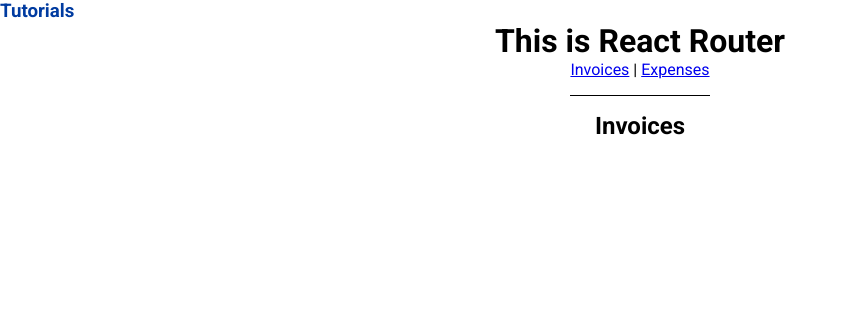
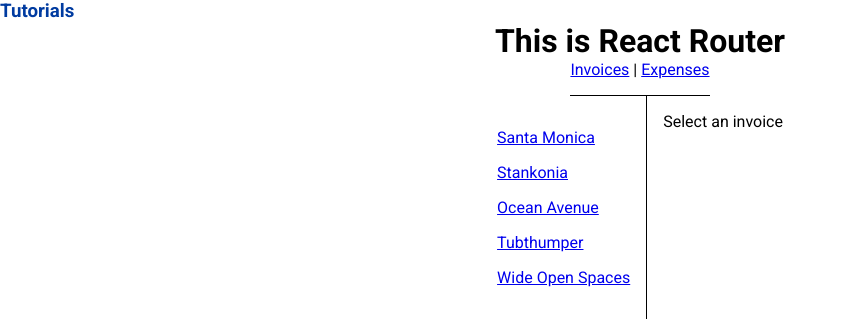
Before and after one commit to PlatenPrime/tutorials, a React (Create React App) app: page /router/invoices in a window 1280 px wide. Shown: the top 326 px of the page, without its empty margins (0-848 px from the left). Built offline with nearby package versions, Linux system fonts and the light colour scheme.

Commit message:
Router params tutorial

```diff
--- a/src/index.js
+++ b/src/index.js
@@ -12,6 +12,7 @@
 import Router from './pages/Router/Router';
 import Expenses from './pages/Router/routes/Expenses';
 import Invoices from './pages/Router/routes/Invoices';
+import Invoice from './pages/Router/routes/Invoice';
 
 
 
@@ -42,7 +43,36 @@
 					/>
 
 					<Route path="expenses" element={<Expenses />} />
-					<Route path="invoices" element={<Invoices />} />
+
+
+					<Route path="invoices" element={<Invoices />}>
+						<Route
+							index
+							element={
+								<main style={{ padding: "1rem" }}>
+									<p>Select an invoice</p>
+								</main>
+							}
+						/>
+
+
+
+
+						<Route path=":invoiceId" element={<Invoice />} />
+					</Route>
+
+
+
+
+
+					<Route
+						path="*"
+						element={
+							<main style={{ padding: "1rem" }}>
+								<p>There's nothing here!</p>
+							</main>
+						}
+					/>
 
 				</Route>
 
--- /dev/null
+++ b/src/pages/Router/RouterData.js
@@ -0,0 +1,44 @@
+let invoices = [
+	{
+		name: "Santa Monica",
+		number: 1995,
+		amount: "$10,800",
+		due: "12/05/1995",
+	},
+	{
+		name: "Stankonia",
+		number: 2000,
+		amount: "$8,000",
+		due: "10/31/2000",
+	},
+	{
+		name: "Ocean Avenue",
+		number: 2003,
+		amount: "$9,500",
+		due: "07/22/2003",
+	},
+	{
+		name: "Tubthumper",
+		number: 1997,
+		amount: "$14,000",
+		due: "09/01/1997",
+	},
+	{
+		name: "Wide Open Spaces",
+		number: 1998,
+		amount: "$4,600",
+		due: "01/27/1998",
+	},
+];
+
+export function getInvoices() {
+	return invoices;
+}
+
+
+
+export function getInvoice(number) {
+	return invoices.find(
+		(invoice) => invoice.number === number
+	);
+}
--- /dev/null
+++ b/src/pages/Router/routes/Invoice.jsx
@@ -0,0 +1,24 @@
+import React from 'react';
+import { useParams } from "react-router-dom";
+import { getInvoice } from "../RouterData";
+
+const Invoice = () => {
+
+	let params = useParams();
+	let invoice = getInvoice(parseInt(params.invoiceId, 10));
+
+
+
+
+	return (
+		<main style={{ padding: "1rem" }}>
+			<h2>Total Due: {invoice.amount}</h2>
+			<p>
+				{invoice.name}: {invoice.number}
+			</p>
+			<p>Due Date: {invoice.due}</p>
+		</main>
+	);
+};
+
+export default Invoice;
--- a/src/pages/Router/routes/Invoices.jsx
+++ b/src/pages/Router/routes/Invoices.jsx
@@ -1,11 +1,30 @@
 import React from 'react';
 
-const Invoices = () => {
+import { Link, Outlet } from "react-router-dom";
+import { getInvoices } from "../RouterData";
+
+export default function Invoices() {
+	let invoices = getInvoices();
 	return (
-		<div style={{ padding: "1rem 0" }}>
-			<h2>Invoices</h2>
+		<div style={{ display: "flex" }}>
+			<nav
+				style={{
+					borderRight: "solid 1px",
+					padding: "1rem",
+				}}
+			>
+				{invoices.map((invoice) => (
+					<Link
+						style={{ display: "block", margin: "1rem 0" }}
+						to={`${invoice.number}`}
+						key={invoice.number}
+					>
+						{invoice.name}
+					</Link>
+				))}
+			</nav>
+
+			<Outlet />
 		</div>
 	);
-};
-
-export default Invoices;
+}
```
